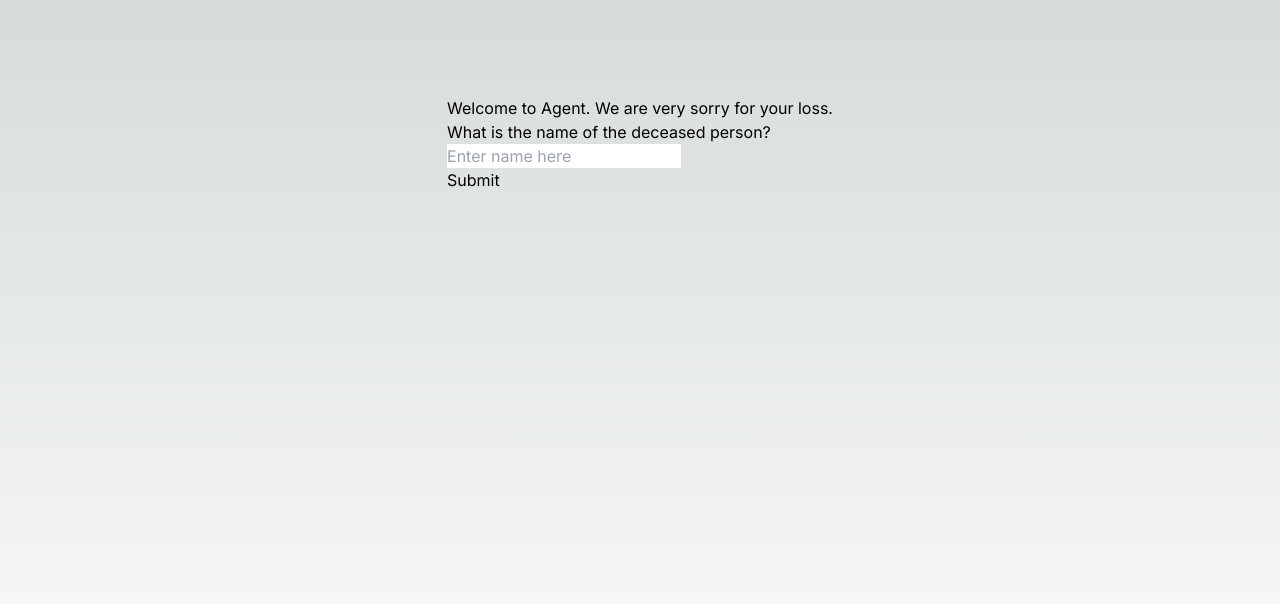
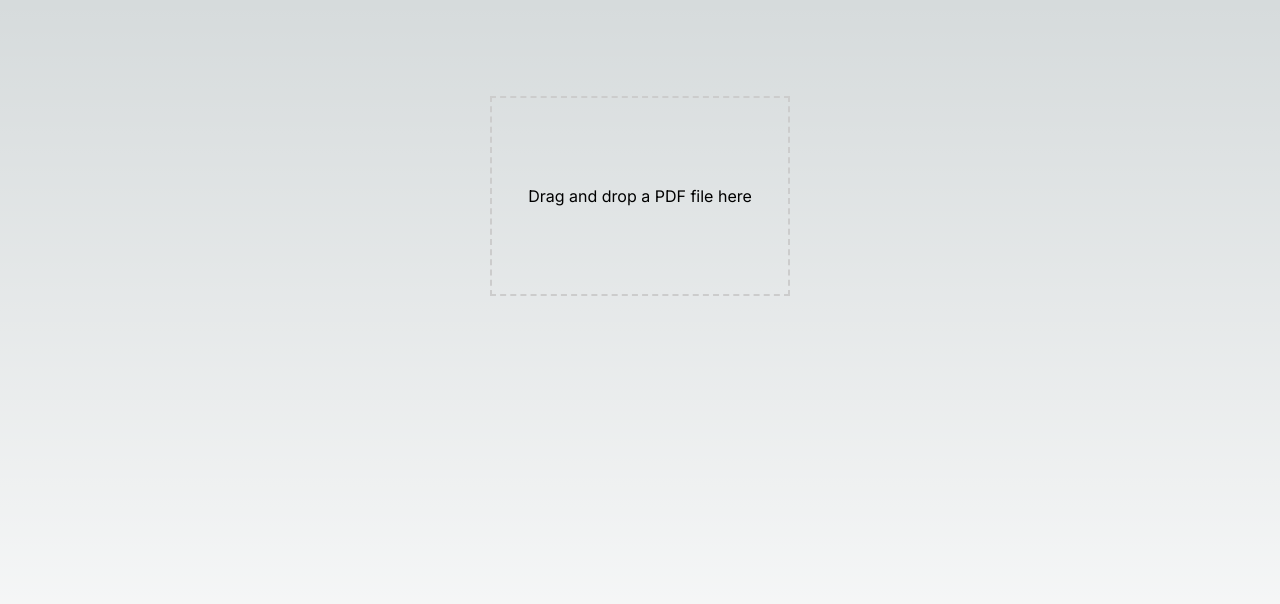
Before and after one commit to matsoob/AgentOfDeath, a Next.js app in the folder frontend/my-app/: page / in a window 1280 px wide. Shown: the top 604 px of the page. Built offline with nearby package versions, Linux system fonts and the light colour scheme; no server answers.

Commit message:
feat: pdf loader working

```diff
--- a/frontend/my-app/package.json
+++ b/frontend/my-app/package.json
@@ -10,6 +10,7 @@
   },
   "dependencies": {
     "next": "14.0.1",
+    "pdfjs-dist": "^3.11.174",
     "react": "^18",
     "react-dom": "^18"
   },
--- a/frontend/my-app/src/pages/index.tsx
+++ b/frontend/my-app/src/pages/index.tsx
@@ -4,6 +4,7 @@ import { WelcomeBackPage } from "./welcomeBackPage";
 import { useEffect, useState } from "react";
 import { PersonalMessage } from "./personalWelcomeMessage";
 import { SubscriptionManager } from "./addSubscription";
+import PdfParser from "./pdf";
 
 const inter = Inter({ subsets: ["latin"] });
 
@@ -40,14 +41,15 @@ export default function Home() {
     <main
       className={`flex min-h-screen flex-col items-center justify-between p-24 ${inter.className}`}
     >
-      {isFirstTimeUser ? (
+      <PdfParser />
+      {/* {isFirstTimeUser ? (
         <WelcomePage
           setIsFirstTimeUser={setIsFirstTimeUser}
           setDeceasedName={setDeceasedName}
         />
       ) : (
         <PersonalMessage deceasedName={deceasedName} />
-      )}
+      )} */}
     </main>
   );
 }
--- /dev/null
+++ b/frontend/my-app/src/pages/pdf.tsx
@@ -0,0 +1,71 @@
+import React, { useState } from "react";
+import * as pdfjs from "pdfjs-dist";
+
+function PdfParser() {
+  const [pdfText, setPdfText] = useState("");
+
+  const handleDrop = async (e) => {
+    e.preventDefault();
+
+    const file = e.dataTransfer.files[0];
+
+    if (file) {
+      const fileReader = new FileReader();
+      fileReader.onload = async (e) => {
+        const arrayBuffer = e.target.result;
+
+        // Initialize PDF.js
+        pdfjs.GlobalWorkerOptions.workerSrc = `https://cdnjs.cloudflare.com/ajax/libs/pdf.js/${pdfjs.version}/pdf.worker.js`;
+
+        // Load the PDF
+        const pdf = await pdfjs.getDocument(arrayBuffer).promise;
+        const numPages = pdf.numPages;
+        let text = "";
+
+        // Extract text from each page
+        for (let pageNum = 1; pageNum <= numPages; pageNum++) {
+          const page = await pdf.getPage(pageNum);
+          const pageText = await page.getTextContent();
+          pageText.items.forEach((item) => {
+            text += item.str + " ";
+          });
+        }
+
+        setPdfText(text);
+      };
+      fileReader.readAsArrayBuffer(file);
+    }
+  };
+
+  const handleDragOver = (e) => {
+    e.preventDefault();
+  };
+
+  return (
+    <div>
+      {!pdfText && (
+        <div
+          onDrop={handleDrop}
+          onDragOver={handleDragOver}
+          style={{
+            width: "300px",
+            height: "200px",
+            border: "2px dashed #ccc",
+            display: "flex",
+            alignItems: "center",
+            justifyContent: "center",
+          }}
+        >
+          <p>Drag and drop a PDF file here</p>
+        </div>
+      )}
+      {pdfText && (
+        <div>
+          <pre>{pdfText ? "Success" : "Please upload something"}</pre>
+        </div>
+      )}
+    </div>
+  );
+}
+
+export default PdfParser;
```
Also changed, not shown: 1 other file (tests, documents, lock files or other folders).
